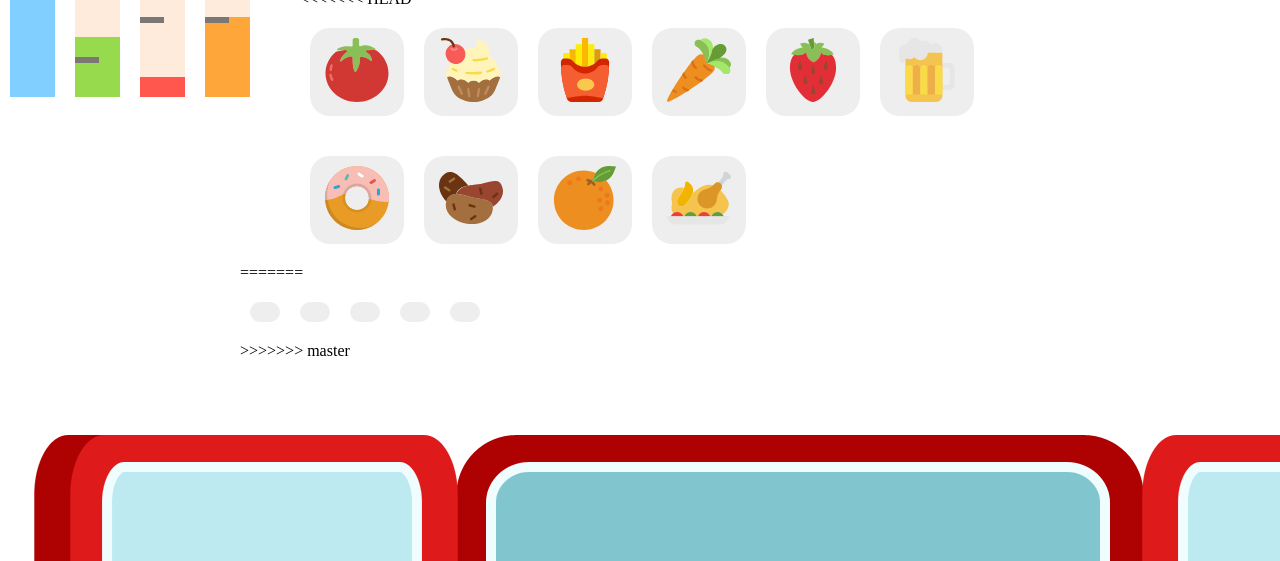
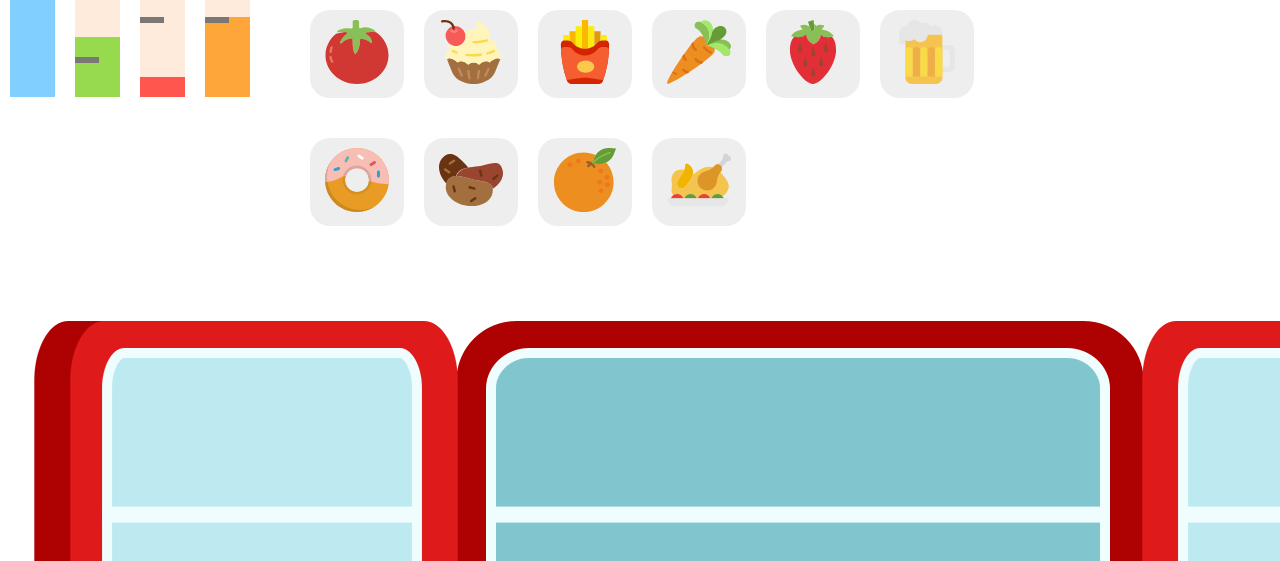
Before and after one commit to akai-org/zdrowieton2017, a website: page app/index.html in a window 1280 px wide. Shown: the part 539-1100 px from the top of the page. Drawn offline with nearby package versions, Linux system fonts and the light colour scheme; files that its build step writes are made by us from their sources; files whose address does not match are found by name.

Commit message:
merge conflict xd

```diff
--- a/app/shop.html
+++ b/app/shop.html
@@ -4,26 +4,7 @@
     <span class="projRemaining">5/10</span>
   </header>
 
-<<<<<<< HEAD
-	<div class="well">
-	</div>
-=======
   <div class="well">
-    <div class="item">
+  </div>
 
-    </div>
-    <div class="item">
-
-    </div>
-    <div class="item">
-
-    </div>
-    <div class="item">
-
-    </div>
-    <div class="item">
-
-    </div>
-  </div>
->>>>>>> master
 </section>
```
